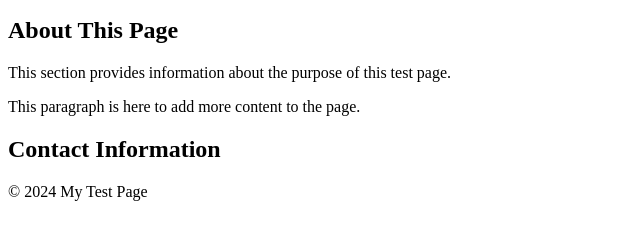
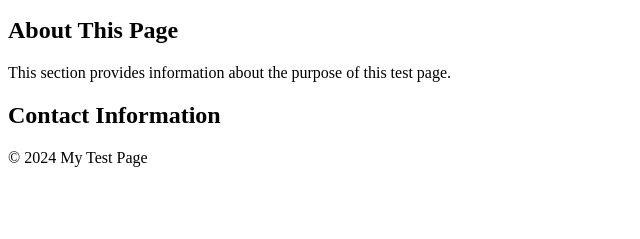
Before and after one commit to AradhanaMK/n8n-test, a plain HTML site: page index.html in a window 1280 px wide. Shown: the part 101-340 px from the top of the page, without its empty margins (0-640 px from the left). Drawn offline with Linux system fonts and the light colour scheme.

```diff
--- a/index.html
+++ b/index.html
@@ -14,7 +14,6 @@
         <p>This section provides information about the purpose of this test page.</p>
     </div>
 
-    <p>This paragraph is here to add more content to the page.</p>
 
     <div>
         <h2>Contact Information</h2>
```
